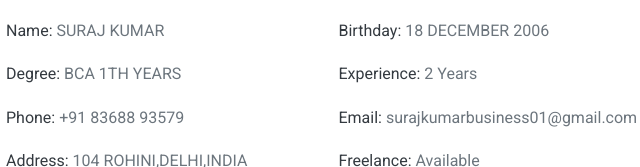
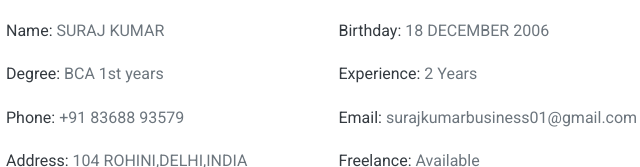
Before and after one commit to krsuraj77/SURAJYADAV, a plain HTML site: page index.html in a window 1280 px wide. Shown: the part 1313-1480 px from the top of the page, 554-1194 px from the left. Drawn offline with nearby package versions, Linux system fonts and the light colour scheme.

Commit message:
Update index.html

```diff
--- a/index.html
+++ b/index.html
@@ -116,7 +116,7 @@
                     <div class="row mb-3">
                         <div class="col-sm-6 py-2"><h6>Name: <span class="text-secondary">SURAJ KUMAR</span></h6></div>
                         <div class="col-sm-6 py-2"><h6>Birthday: <span class="text-secondary">18 DECEMBER 2006</span></h6></div>
-                        <div class="col-sm-6 py-2"><h6>Degree: <span class="text-secondary">BCA 1TH YEARS</span></h6></div>
+                        <div class="col-sm-6 py-2"><h6>Degree: <span class="text-secondary">BCA 1st years </span></h6></div>
                         <div class="col-sm-6 py-2"><h6>Experience: <span class="text-secondary">2 Years</span></h6></div>
                         <div class="col-sm-6 py-2"><h6>Phone: <span class="text-secondary">+91 83688 93579</span></h6></div>
                         <div class="col-sm-6 py-2"><h6>Email: <span class="text-secondary">surajkumarbusiness01@gmail.com</span></h6></div>
```
